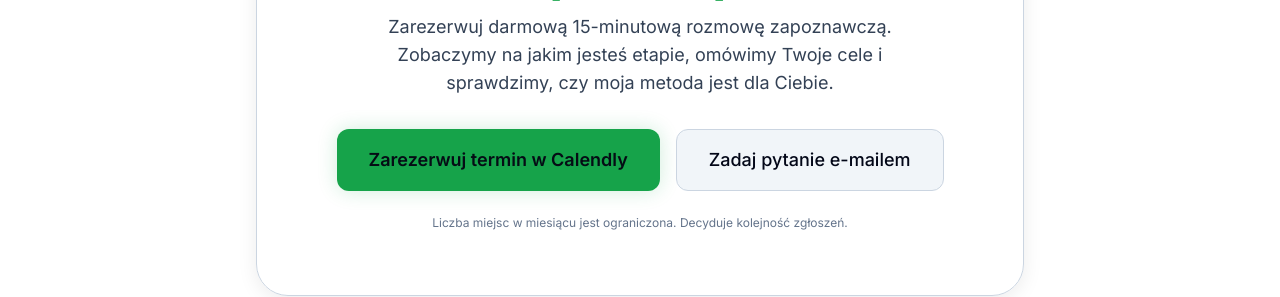
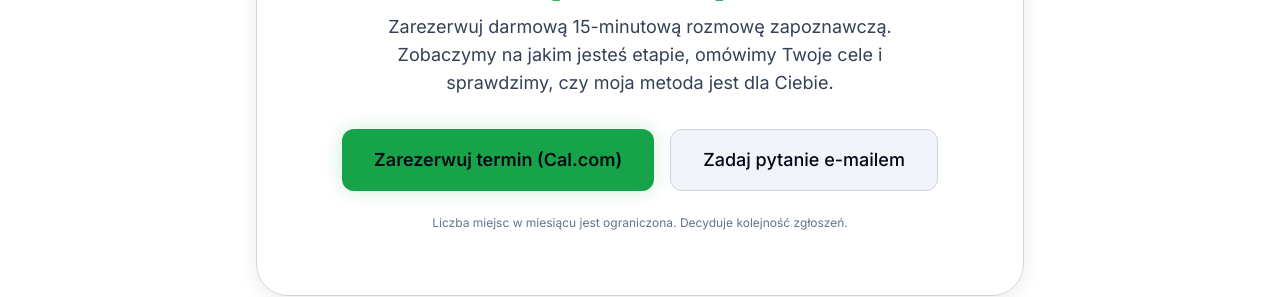
Before and after one commit to taachii/biolearn-landing, a Next.js app: page / in a window 1280 px wide. Shown: the part 7040-7337 px from the top of the page. Built offline with nearby package versions, Linux system fonts and the light colour scheme.

Commit message:
copy: update booking button to use Cal.com instead of Calendly

```diff
--- a/components/sections/RezerwacjaSection.tsx
+++ b/components/sections/RezerwacjaSection.tsx
@@ -28,7 +28,7 @@ export function RezerwacjaSection({ id }: RezerwacjaSectionProps) {
           {/* Placeholder for Calendly or a simple button */}
           <div className="flex flex-col md:flex-row justify-center gap-4 w-full">
             <Button size="lg" variant="primary" className="shadow-[var(--shadow-glow-accent)] border-transparent w-full md:w-auto">
-              Zarezerwuj termin w Calendly
+              Zarezerwuj termin (Cal.com)
             </Button>
             <Button size="lg" variant="secondary" className="w-full md:w-auto" onClick={() => document.getElementById("kontakt")?.scrollIntoView({ behavior: "smooth" })}>
               Zadaj pytanie e-mailem
```
